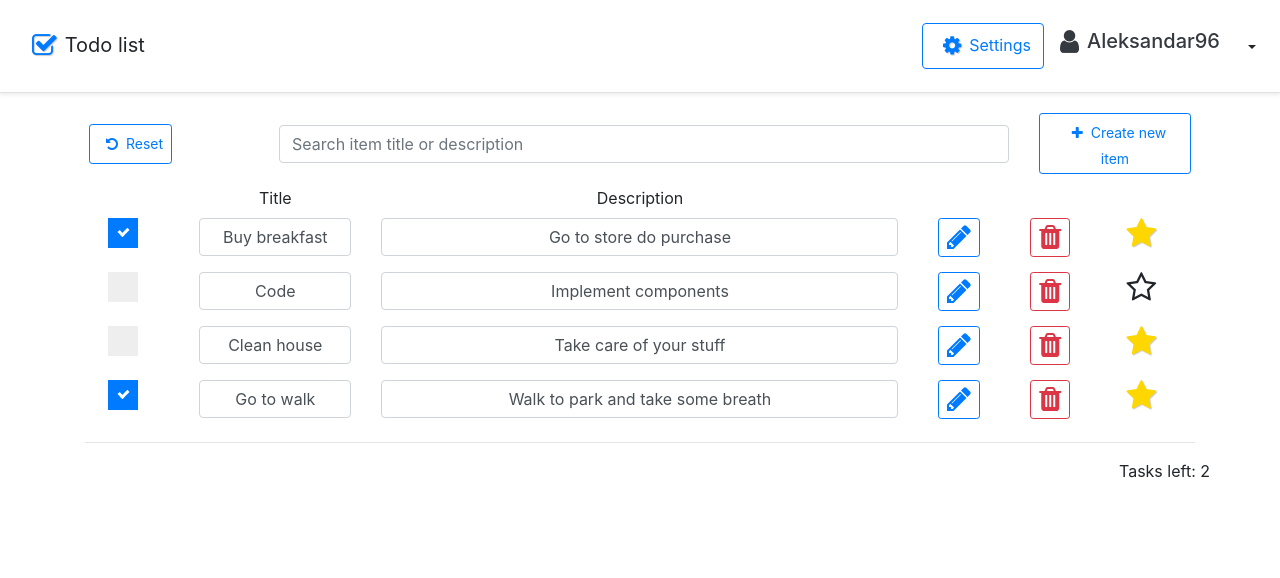
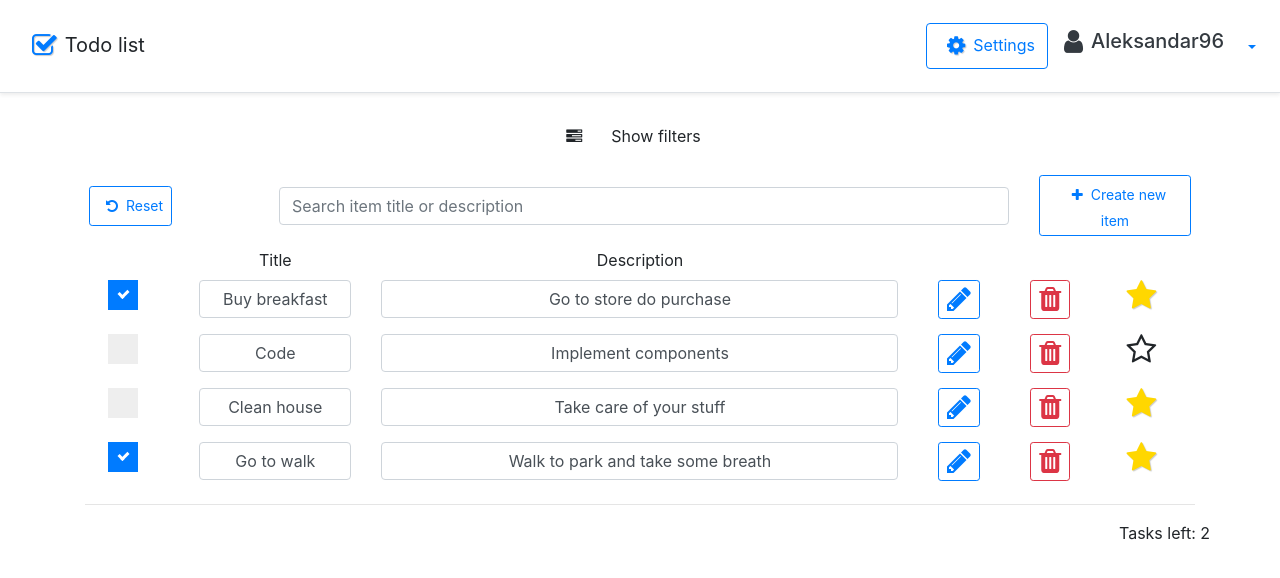
Before and after one commit to a-radosavljevic/Todo-List, a React (Create React App) app: page / in a window 1280 px wide. Shown: the top 578 px of the page. Built offline with nearby package versions, Linux system fonts and the light colour scheme.

Commit message:
Filter items - UNFINISHED

```diff
--- a/package.json
+++ b/package.json
@@ -9,6 +9,7 @@
     "bootstrap": "^4.4.1",
     "font-awesome": "^4.7.0",
     "react": "^16.12.0",
+    "react-bootstrap": "^1.0.0-beta.16",
     "react-dom": "^16.12.0",
     "react-router-dom": "^5.1.2",
     "react-scripts": "3.3.0",
--- a/src/App.css
+++ b/src/App.css
@@ -129,3 +129,19 @@
   border: none !important;
   background: none !important;
 }
+
+#dropdownDiv {
+  overflow: visible !important;
+}
+
+.pointer-cursor {
+  cursor: pointer;
+}
+
+.hover-highlight-border:hover {
+  color: #495057;
+  background-color: #fff;
+  border-color: #80bdff;
+  outline: 0;
+  box-shadow: 0 0 0 0.2rem rgba(0, 123, 255, 0.25);
+}
--- /dev/null
+++ b/src/components/filterItems.jsx
@@ -0,0 +1,34 @@
+import React, { Component } from "react";
+import FilterOptions from "./filterOptions";
+
+class FilterItems extends Component {
+  state = {
+    isShowed: false
+  };
+  render() {
+    return (
+      <React.Fragment>
+        <div
+          className="row m-2 vertically-align pointer-cursor hover-highlight-border"
+          onClick={this.toggleFilterOptions}
+        >
+          <i className="fa fa-tasks m-2"></i>{" "}
+          <span className="btn m-2">
+            {this.state.isShowed && "Hide filters"}
+            {!this.state.isShowed && "Show filters"}
+          </span>
+        </div>
+
+        {this.state.isShowed === true && <FilterOptions></FilterOptions>}
+      </React.Fragment>
+    );
+  }
+
+  toggleFilterOptions = () => {
+    this.setState({
+      isShowed: !this.state.isShowed
+    });
+  };
+}
+
+export default FilterItems;
--- /dev/null
+++ b/src/components/filterOptions.jsx
@@ -0,0 +1,50 @@
+import React, { Component } from "react";
+
+class FilterOptions extends Component {
+  state = {};
+  render() {
+    return (
+      <div className="container">
+        <hr />
+        <div className="row">
+          <div className="col-6">Showing items</div>
+          <div className="col-6">
+            <input type="checkbox" name="chkUnfinishedItems"></input> Unfinished
+            <input
+              type="checkbox"
+              name="chkUnfinishedItems"
+            ></input> Finished <br></br>
+            <input type="checkbox" name="chkStarredItems"></input> Starred
+            <input
+              type="checkbox"
+              name="chkUnstarredItems"
+            ></input> Unstarred <br></br>
+          </div>
+        </div>
+        <div className="row">
+          <div className="col-6">Item lists</div>
+          <div className="col-6">
+            <input type="checkbox" name="chkUnfinishedItems"></input> Unfinished{" "}
+            <br></br>
+            <input
+              type="checkbox"
+              name="chkUnfinishedItems"
+            ></input> Finished <br></br>
+            <input type="checkbox" name="chkStarredItems"></input> Starred{" "}
+            <br></br>
+            <input
+              type="checkbox"
+              name="chkUnstarredItems"
+            ></input> Unstarred <br></br>
+          </div>
+        </div>
+        <div className="row text-center">
+          <button className="btn btn-outline-primary">Reset filters</button>
+        </div>
+        <hr />
+      </div>
+    );
+  }
+}
+
+export default FilterOptions;
--- a/src/components/navbar.jsx
+++ b/src/components/navbar.jsx
@@ -1,4 +1,5 @@
 import React, { Component } from "react";
+import Dropdown from "react-bootstrap/Dropdown";
 
 class NavBar extends Component {
   render() {
@@ -18,23 +19,16 @@ class NavBar extends Component {
             {this.props.userName}
           </h5>
         </nav>
-        <div className="dropdown">
-          <button
-            className="btn dropdown-toggle button-without-border"
-            type="button"
-            data-toggle="dropdown"
-          >
-            <span className="caret"></span>
-          </button>
-          <ul className="dropdown-menu">
-            <li>
-              <a href="#logout">Profile</a>
-            </li>
-            <li>
-              <a href="#logout">Log out</a>
-            </li>
-          </ul>
-        </div>
+        <Dropdown>
+          <Dropdown.Toggle
+            id="dropdown-basic"
+            className="btn btn-outline-primary button-without-border"
+          ></Dropdown.Toggle>
+          <Dropdown.Menu alignRight>
+            <Dropdown.Item href="#/action-1">Profile</Dropdown.Item>
+            <Dropdown.Item href="#/action-3">Log out</Dropdown.Item>
+          </Dropdown.Menu>
+        </Dropdown>
       </div>
     );
   }
--- a/src/components/todoItems.jsx
+++ b/src/components/todoItems.jsx
@@ -2,6 +2,7 @@ import React, { Component } from "react";
 import TodoItem from "./todoItem";
 import StateManipulationHeader from "./stateManipulationHeader";
 import { toast } from "react-toastify";
+import FilterItems from "./filterItems";
 
 class TodoItems extends Component {
   state = {
@@ -53,6 +54,8 @@ class TodoItems extends Component {
 
     return (
       <React.Fragment>
+        <FilterItems></FilterItems>
+
         <StateManipulationHeader
           onCreateNewItem={this.handleCreateNewItem}
           onResetState={this.handleReset}
```
Also changed, not shown: 1 other file (tests, documents, lock files or other folders).
